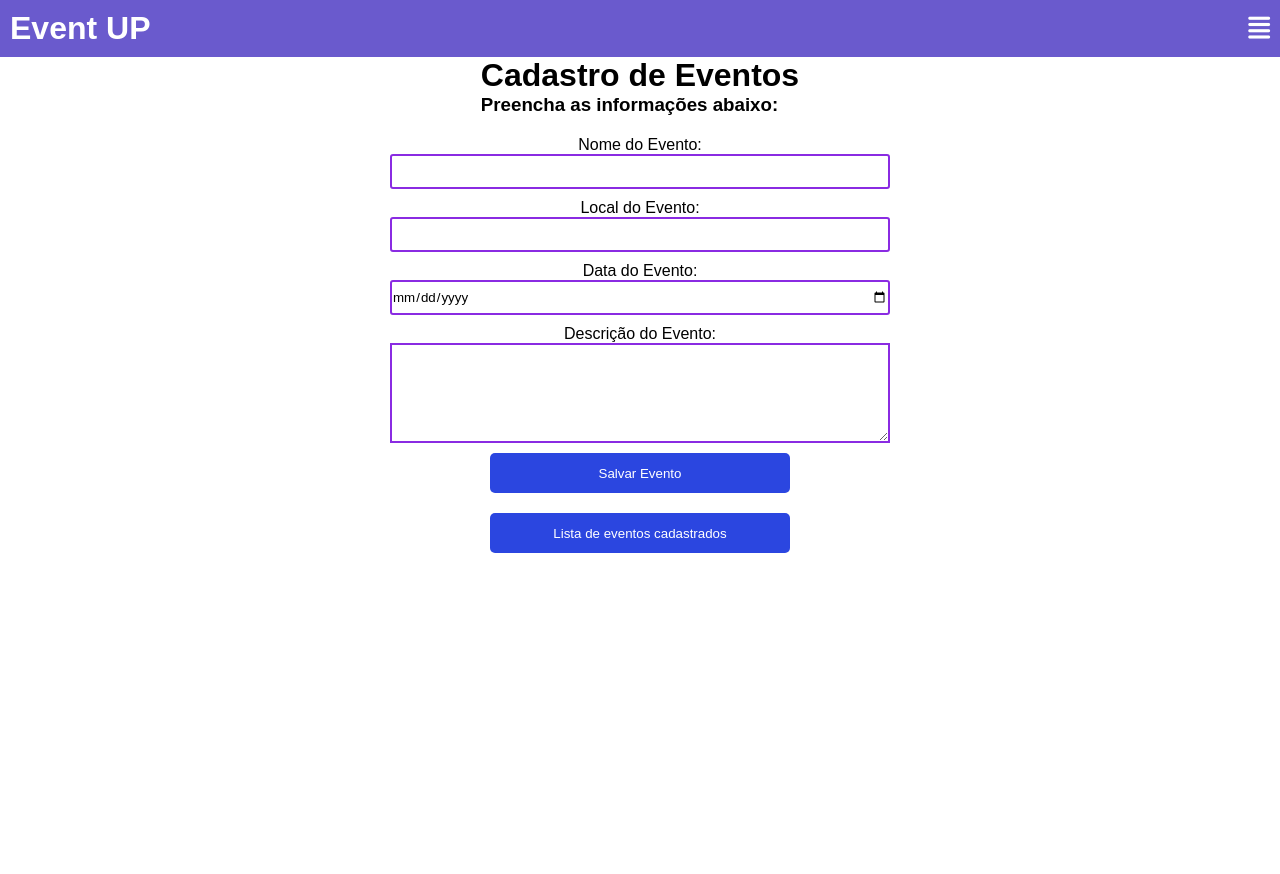
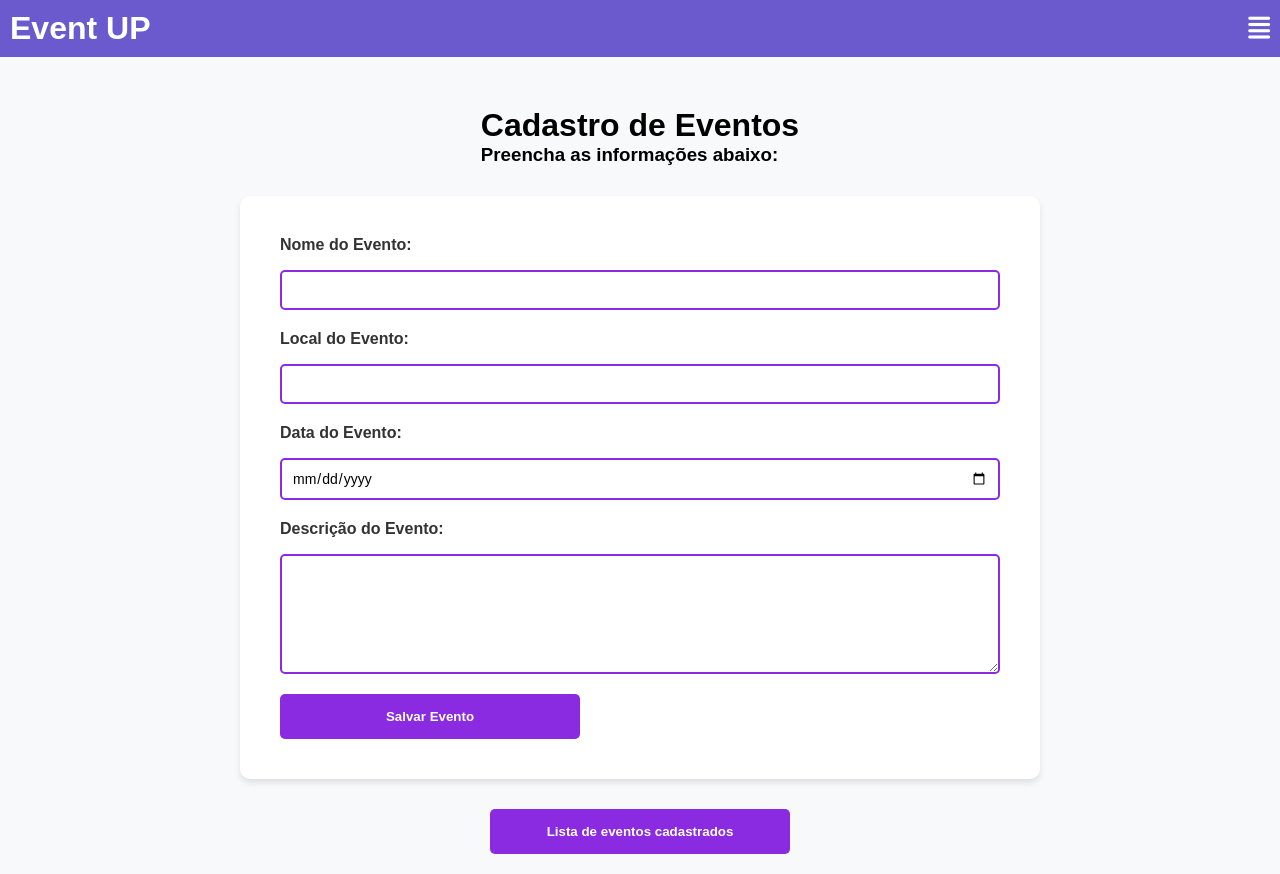
Before and after one commit to ViniciusHC/TP_3_Projeto_Bloco_React, a React (Vite) app: page /cadastroEventos in a window 1280 px wide. Before the commit the page ends 800 px from the top, so only its background shows below. Built offline with nearby package versions, Linux system fonts and the light colour scheme; no server answers.

Commit message:
Aplicado Media Query e ajustado componentes

```diff
--- a/src/App.jsx
+++ b/src/App.jsx
@@ -1,5 +1,5 @@
 import styles from "./App.module.css";
-import Header from "./Header/Hearder";
+import Header from "./Components/Header/Header";
 import { useNavigate } from "react-router";
 
 export default function App() {
--- a/src/App.module.css
+++ b/src/App.module.css
@@ -1,36 +1,48 @@
+
 * {
   box-sizing: border-box;
-  margin: 0px;
-  padding: 0px;
+  margin: 0;
+  padding: 0;
   font-family: "Montserrat", sans-serif;
 }
 
 .navegacao {
-  height: 90vh;
+  min-height: 90vh;
   display: flex;
   flex-direction: column;
   align-items: center;
   gap: 20px;
   background-color: azure;
-  padding-top: 30px;
+  padding: 30px 20px;
 }
 
-button {
-  width: 80%;
-  height: 40px;
+
+.button {
+  width: 100%;
+  max-width: 400px;
+  height: 45px;
   background-color: rgb(43, 70, 224);
   color: white;
   border-radius: 5px;
   border: none;
+  transition: background-color 0.3s ease;
+  font-weight: 600;
 }
 
-button:hover {
+.button:hover {
   cursor: pointer;
   background-color: rgb(127, 12, 2);
 }
 
-@media (min-width: 320px) {
-  button {
-    width: 300px;
+/* Tablets e Desktops (Telas médias e grandes) */
+@media (min-width: 768px) {
+  .navegacao {
+    flex-direction: row;
+    justify-content: center;
+    padding-top: 50px;
+  }
+
+  .button {
+    width: 250px;
   }
 }
--- a/src/Eventos/CadastrarEvento.module.css
+++ /dev/null
@@ -1,53 +0,0 @@
-.cadastrarEvento {
-  width: 100%;
-  display: flex;
-  flex-direction: column;
-  align-items: center;
-  justify-content: center;
-  gap: 20px;
-}
-
-.formulario {
-  display: flex;
-  flex-direction: column;
-  gap: 10px;
-  justify-content: center;
-  align-items: center;
-  width: 100%;
-}
-
-.formulario input {
-  width: 100px;
-  height: 35px;
-  border-radius: 3px;
-  border: 2px solid blueviolet;
-}
-
-label {
-  display: flex;
-  flex-direction: column;
-  align-items: center;
-}
-
-textarea {
-  width: 300px;
-  height: 100px;
-  border: 2px solid blueviolet;
-}
-
-@media (min-width: 320px) {
-  .formulario input {
-    width: 300px;
-  }
-}
-
-@media (min-width: 765px) {
-  .formulario input {
-    width: 500px;
-  }
-
-  textarea {
-    width: 500px;
-    height: 100px;
-  }
-}
--- a/src/Eventos/ListaEventos.module.css
+++ /dev/null
@@ -1,40 +0,0 @@
-.listaEventos {
-  display: flex;
-  flex-direction: column;
-  align-items: center;
-  background-color: aliceblue;
-  width: 100%;
-  min-height: 100vh;
-  gap: 20px;
-  width: 100%;
-  padding-bottom: 20px;
-}
-
-.containerTabela {
-  width: 100%;
-  overflow-x: auto;
-  margin: 0;
-}
-
-.table {
-  width: 100%;
-  min-width: 400px;
-}
-
-.table th,
-td {
-  border: 1px solid black;
-  padding: 5px;
-  border-radius: 5px;
-}
-
-.table th {
-  background-color: rgb(141, 116, 82);
-  color: white;
-}
-
-@media (min-width: 765px) {
-  .containerTabela {
-    width: 80%;
-  }
-}
--- a/src/Routes.jsx
+++ b/src/Routes.jsx
@@ -1,8 +1,8 @@
 import { createBrowserRouter, RouterProvider } from "react-router-dom";
 import { useState, useEffect } from "react";
 import App from "./App";
-import CadastrarEvento from "./Eventos/CadastrarEvento";
-import ListaEventos from "./Eventos/ListaEventos";
+import CadastrarEvento from "./Screens/CadastrarEvento";
+import ListaEventos from "./Screens/ListaEventos";
 import axios from "axios";
 
 export default function Routes() {
--- a/src/Eventos/CadastrarEvento.jsx
+++ b/src/Screens/CadastrarEvento.jsx
@@ -1,5 +1,5 @@
 import styles from "./CadastrarEvento.module.css";
-import Header from "../Header/Hearder";
+import Header from "../Components/Header/Header";
 import { useNavigate } from "react-router-dom";
 
 export default function CadastrarEvento({
--- /dev/null
+++ b/src/Screens/CadastrarEvento.module.css
@@ -0,0 +1,87 @@
+.cadastrarEvento {
+  width: 100%;
+  min-height: 100vh;
+  display: flex;
+  flex-direction: column;
+  align-items: center;
+  gap: 30px;
+  padding: 20px;
+  background-color: #f8f9fa;
+}
+
+.formulario {
+  display: flex;
+  flex-direction: column;
+  gap: 20px;
+  width: 100%;
+  max-width: 600px;
+}
+
+.formulario label {
+  display: flex;
+  flex-direction: column;
+  gap: 8px;
+  width: 100%;
+}
+
+.formulario span {
+  font-weight: 600;
+  color: #333;
+}
+
+.formulario input,
+.formulario textarea {
+  width: 100%;
+  padding: 10px;
+  border-radius: 5px;
+  border: 2px solid blueviolet;
+  font-size: 16px;
+}
+
+.formulario textarea {
+  height: 120px;
+  resize: vertical;
+}
+
+button {
+  width: 100%;
+  max-width: 300px;
+  height: 45px;
+  background-color: blueviolet;
+  color: white;
+  border: none;
+  border-radius: 5px;
+  font-weight: bold;
+  cursor: pointer;
+  transition: opacity 0.2s;
+}
+
+button:hover {
+  opacity: 0.8;
+}
+
+
+
+@media (min-width: 768px) {
+  .cadastrarEvento {
+    padding-top: 50px;
+  }
+
+  .formulario {
+    background-color: white;
+    padding: 40px;
+    border-radius: 10px;
+    box-shadow: 0 4px 6px rgba(0, 0, 0, 0.1);
+  }
+
+  .formulario input,
+  .formulario textarea {
+    font-size: 14px;
+  }
+}
+
+@media (min-width: 1024px) {
+  .formulario {
+    max-width: 800px;
+  }
+}
--- a/src/Eventos/ListaEventos.jsx
+++ b/src/Screens/ListaEventos.jsx
@@ -1,5 +1,5 @@
 import { useState, useEffect } from "react";
-import Header from "../Header/Hearder";
+import Header from "../Components/Header/Header";
 import styles from "./ListaEventos.module.css";
 import { useNavigate } from "react-router-dom";
 
--- /dev/null
+++ b/src/Screens/ListaEventos.module.css
@@ -0,0 +1,62 @@
+.listaEventos {
+  display: flex;
+  flex-direction: column;
+  align-items: center;
+  background-color: aliceblue;
+  width: 100%;
+  min-height: 100vh;
+  gap: 20px;
+  padding: 20px 10px;
+}
+
+.containerTabela {
+  width: 100%;
+  overflow-x: auto;
+  -webkit-overflow-scrolling: touch;
+}
+
+.table {
+  width: 100%;
+  border-collapse: collapse;
+  background-color: white;
+}
+
+.table th,
+.table td {
+  border: 1px solid #ccc;
+  padding: 12px 8px;
+  text-align: left;
+  font-size: 14px;
+}
+
+.table th {
+  background-color: rgb(141, 116, 82);
+  color: white;
+  text-transform: uppercase;
+  font-size: 12px;
+}
+
+
+
+@media (min-width: 768px) {
+  .listaEventos {
+    padding: 40px 20px;
+  }
+
+  .containerTabela {
+    width: 90%;
+    max-width: 1000px;
+  }
+
+  .table th,
+  .table td {
+    font-size: 16px;
+    padding: 15px;
+  }
+}
+
+@media (min-width: 1024px) {
+  .containerTabela {
+    width: 80%;
+  }
+}
```
Also changed, not shown: src/Components/Header/Header.jsx (renamed from src/Header/Hearder.jsx), src/Components/Header/Header.module.css (renamed from src/Header/Header.module.css).
